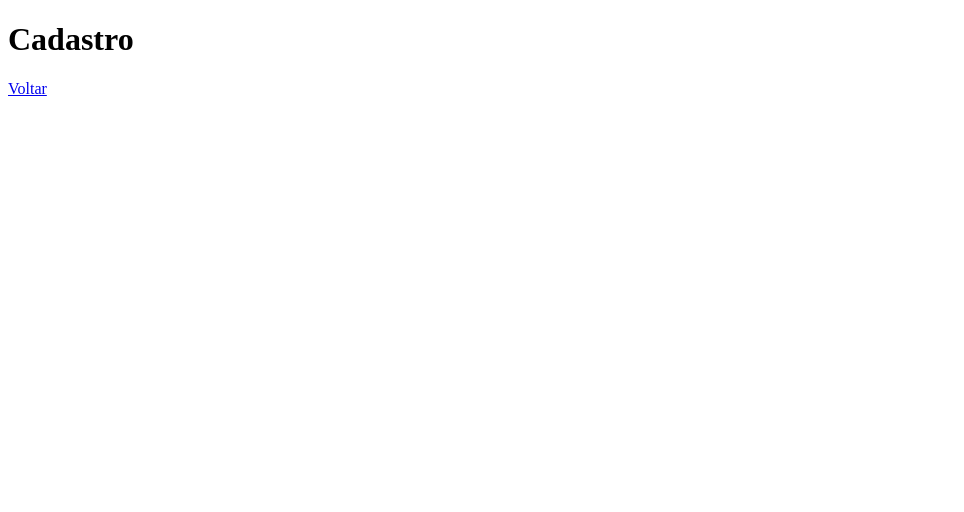
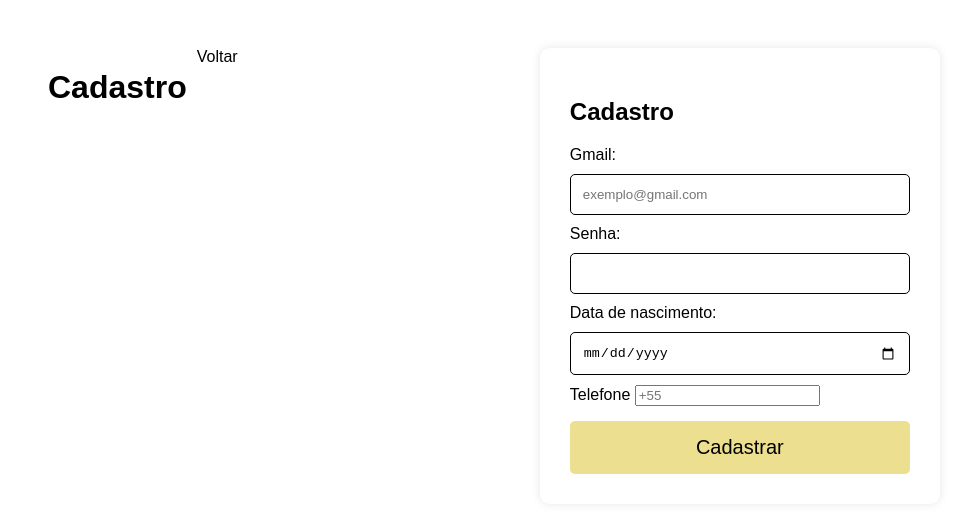
Before and after one commit to sando209/HTML, a plain HTML site: page cadastro.html in a window 1280 px wide. Shown: the whole page, without its empty margins (0-964 px from the left). Drawn offline with Linux system fonts and the light colour scheme.

Commit message:
Update cadastro.html

```diff
--- a/cadastro.html
+++ b/cadastro.html
@@ -10,6 +10,39 @@
     <h1>Cadastro</h1>
     <a href="index.html">Voltar</a>
 
+</body>
+</html>
+
+<!DOCTYPE html>
+<html lang="pt-BR">
+<head>
+  <meta charset="UTF-8">
+  <title>Formulário de Cadastro</title>
+  <!-- Linka o CSS externo -->
+  <link rel="stylesheet" href="style.css">
+</head>
+<body>
+
+  <div class="formulario">
+    <h2>Cadastro</h2>
+
+      <label for="email">Gmail:</label>
+      <input type="email" id="email" name="email" placeholder="exemplo@gmail.com" pattern=".+@gmail\.com" required>
+
+      <label for="senha">Senha:</label>
+      <input type="password" id="senha" name="senha" required>
+
+      <label for="data">Data de nascimento:</label>
+      <input type="date" id="data" name="data" required>
+
+      <label for="Telefone">Telefone</label>
+      <input type="tel" name="Numero" id="Numero" placeholder="+55">
+
+
+
+      <button type="submit" class="botao-cadastro">Cadastrar</button>
+    </form>
+  </div>
 
 </body>
 </html>
```
